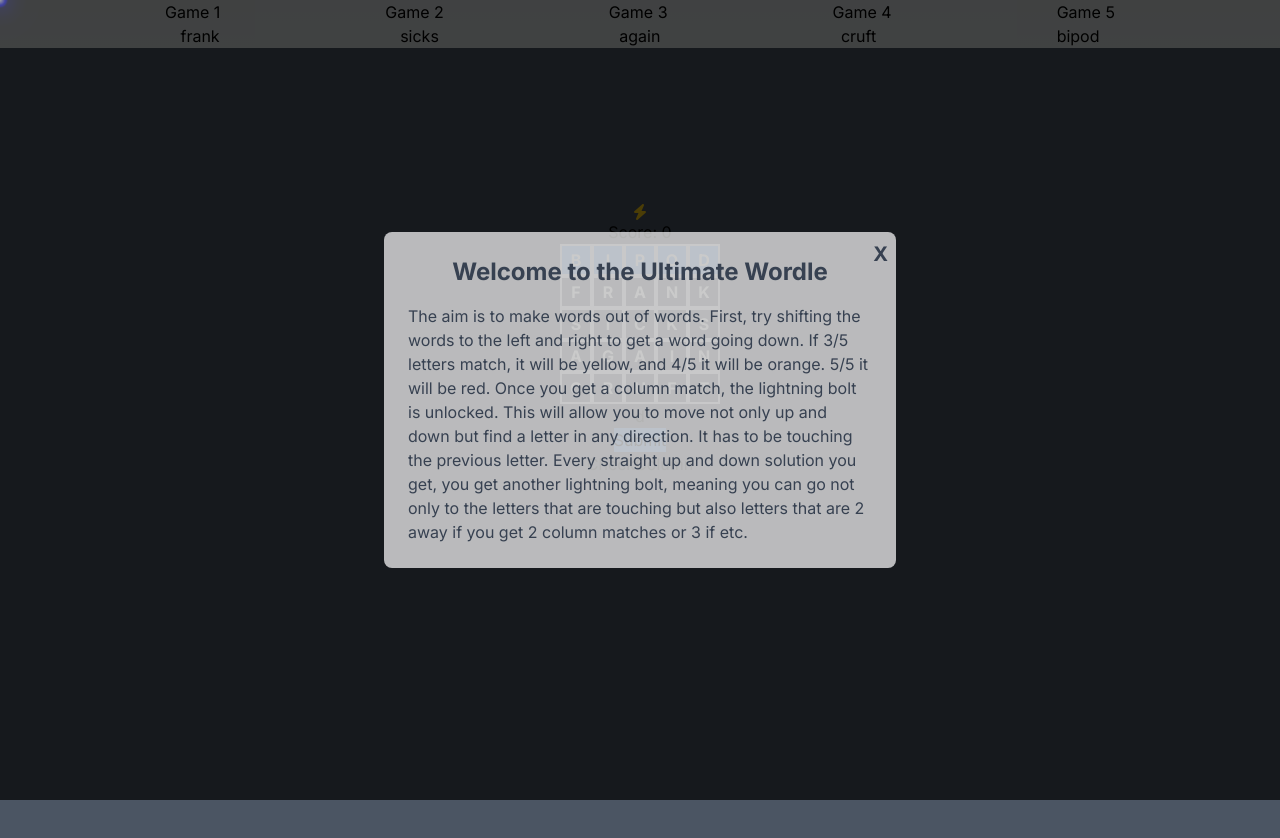
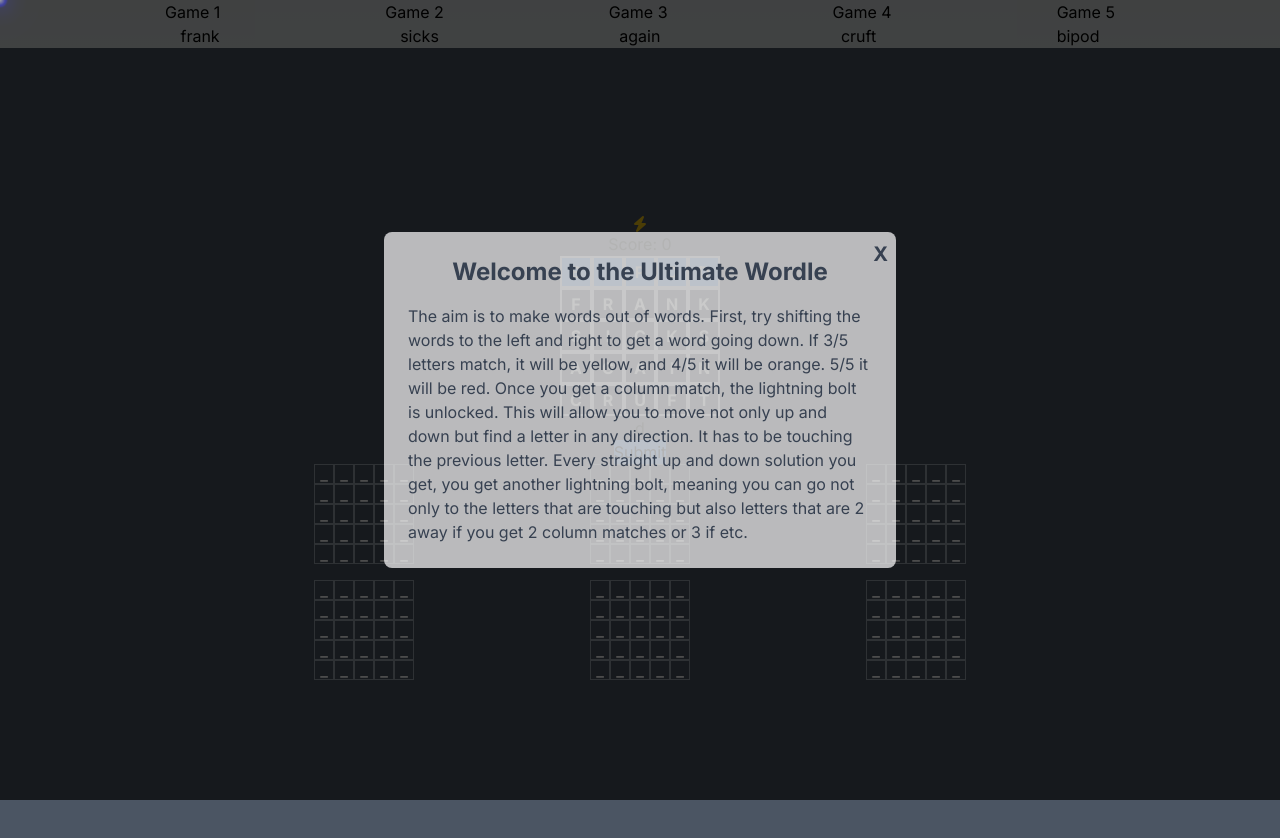
Before and after one commit to ehof17/wordle2, a Next.js app: page /wordle/solved in a window 1280 px wide. Shown: the top 838 px of the page. Built offline with nearby package versions, Linux system fonts and the light colour scheme; no server answers; the database is empty.

Commit message:
Made Guesses Better

```diff
--- a/app/components/MiniGrid.tsx
+++ b/app/components/MiniGrid.tsx
@@ -1,20 +1,25 @@
+import { transaction } from 'mobx';
 import React from 'react';
 
 const MiniGrid = ({ boardState }) => {
     // Initialize a default 5x13 grid if boardState is empty
     const defaultGrid = Array.from({ length: 5 }, () =>
-        Array.from({ length: 13 }, () => ({ letter: '', color: '' }))
+    [
+  ...Array.from({ length: 4 }, () => ({ letter: '', color: '' })),
+  ...Array.from({ length: 5 }, () => ({ letter: '_', color: '' })),
+  ...Array.from({ length: 4 }, () => ({ letter: '', color: '' }))
+]
     );
 
     const grid = boardState.length > 0 ? boardState : defaultGrid;
 
     // Define a mapping of colors to Tailwind CSS classes
     const colorClasses = {
-        red: 'bg-red-400',
+        red: 'guess-anim-red',
         green: 'bg-green-400',
         blue: 'bg-blue-400',
-        yellow: 'bg-yellow-400',
-        orange: 'bg-orange-400',
+        yellow: 'guess-anim-yellow',
+        orange: 'guess-anim-orange',
         // Add other colors as needed
     };
 
@@ -24,7 +29,8 @@ const MiniGrid = ({ boardState }) => {
                 row.map((cell, colIndex) => (
                     <div
                         key={`${rowIndex}-${colIndex}`}
-                        className={`h-5 w-5 ${cell.letter ? 'border border-gray-400' : ''} text-white font-bold uppercase flex items-center justify-center ${colorClasses[cell.color] || ''}`}
+                        className={`h-5 w-5 ${cell.letter ? 'border border-gray-400' : ''} text-white font-bold uppercase flex items-center justify-center  ${colorClasses[cell.color] || ''}`}
+                        style={{ transition: 'animation 1s ease-in-out', animationDelay: `${rowIndex * .1}s` }}
                     >
                         {cell.letter}
                     </div>
--- a/app/components/MiniGridContainer.tsx
+++ b/app/components/MiniGridContainer.tsx
@@ -2,7 +2,7 @@ import React from 'react';
 import MiniGrid from './MiniGrid';
 
 const MiniGridContainer = ({ guesses }) => {
-    const emptyGrids = Array(6 - guesses.length).fill([]);
+    const emptyGrids = Array(Math.max(0, 6 - guesses.length)).fill([]);
 
     return (
         <div className="grid grid-cols-3 gap-4">
--- a/app/components/UltBoard.tsx
+++ b/app/components/UltBoard.tsx
@@ -127,7 +127,7 @@ const UltimateBoard = observer(({ store }: UltimateBoardProps) => {
                       if (store.orangeIDX.some(([yRow, yCol]) => yRow === rowIndex && yCol === colIndex +rowMovement)) {
                         animationClass = "guess-anim-orange";
                       }
-                      if (store.yellow2IDX.some(([yRow, yCol]) => yRow === rowIndex && yCol === colIndex+rowMovement) ) {
+                      if (store.yellowIDX.some(([yRow, yCol]) => yRow === rowIndex && yCol === colIndex+rowMovement) ) {
                         animationClass = "guess-anim-yellow";
                       }
                     }
@@ -169,7 +169,6 @@ const UltimateBoard = observer(({ store }: UltimateBoardProps) => {
       <button className="bg-blue-400" onClick={action(e => { store.submitCol() })}>
         Submit
       </button>
-      <button onClick={handleWeirdButton}>CheckColumn</button>
       <div></div>
       <MiniGridContainer guesses={store.boardGuesses} />
 
--- a/app/stores/UltStore.tsx
+++ b/app/stores/UltStore.tsx
@@ -347,7 +347,7 @@ class UltStore {
     showColors = false;
     lightingWord = '';
     possibleWord = '';
-    cheatToggled = true;
+    cheatToggled = false;
     sol = new Solution();
     score = 0;
     yellow2IDX = [[-1,-1]];
@@ -1130,10 +1130,9 @@ submitCol(){
     // }
     this.setShowColors(true)
     this.showColors = true;
+    this.trySubmitLightning3();
     if (this.red2IDX.length < this.letterLength){
-        console.log("Nuh uh")
-
-        this.trySubmitLightning3();
+        this.saveBoardState();
         this.currentGuess++;
         return;
     }
@@ -1151,11 +1150,12 @@ submitCol(){
     this.sol.skip++;
     this.lightningEnabled = false;
     //this.words = wordsCopy;
+    this.saveBoardState();
     this.letterLength--;
     this.currentGuess++;
-    this.saveBoardState();
-    this.checkForYellow();
-    this.findSolution();
+
+    //this.checkForYellow();
+    //this.findSolution();
 
 }
 
```
